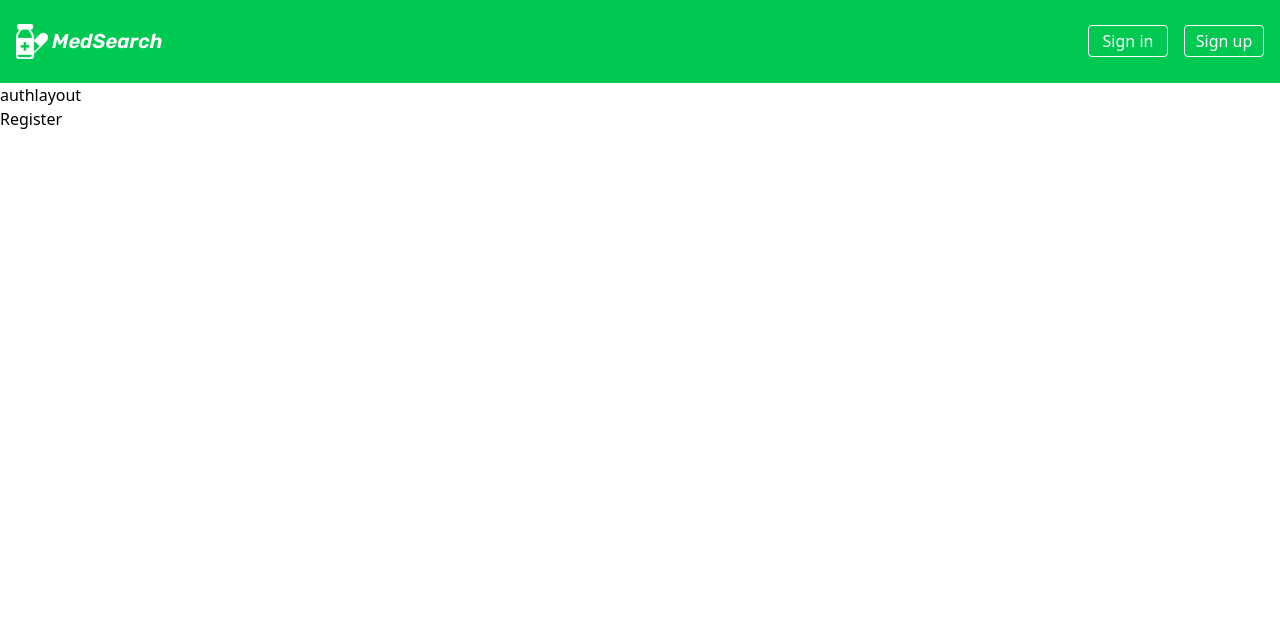
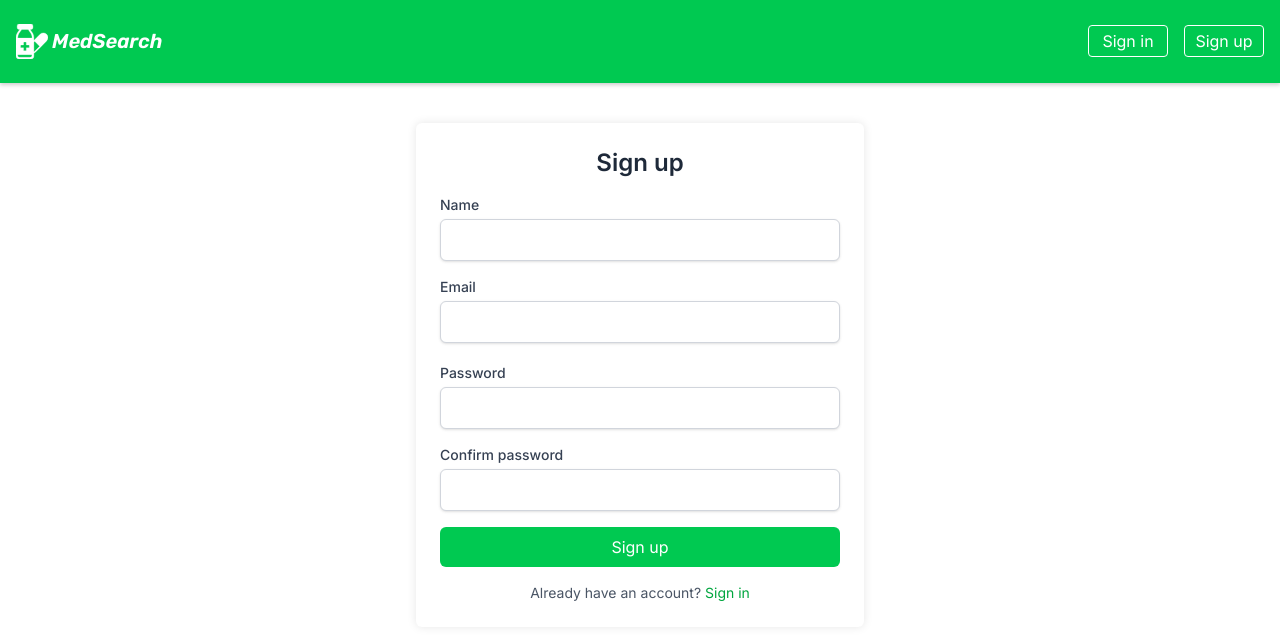
Before and after one commit to gryzun33/medsearch, a React (Vite) app: page /register in a window 1280 px wide. Shown: the top 640 px of the page. Built offline with nearby package versions, Linux system fonts and the light colour scheme.

Commit message:
feat: add registration form

```diff
--- a/package.json
+++ b/package.json
@@ -11,9 +11,11 @@
   },
   "dependencies": {
     "@heroicons/react": "^2.2.0",
+    "@tailwindcss/forms": "^0.5.10",
     "@tailwindcss/vite": "^4.0.7",
     "react": "^19.0.0",
     "react-dom": "^19.0.0",
+    "react-hook-form": "^7.54.2",
     "react-router": "^7.2.0",
     "tailwindcss": "^4.0.7"
   },
--- a/src/components/Header.tsx
+++ b/src/components/Header.tsx
@@ -5,7 +5,7 @@ import NavList from './NavList';
 
 const Header = () => {
   return (
-    <header className="bg-green-500 w-full">
+    <header className="bg-green-500 w-full shadow-[0_2px_4px_rgba(0,0,0,0.2)]">
       <div className="max-w-screen-xl mx-auto w-full flex justify-between items-center pt-6 pb-6 pl-4 pr-4">
         <HomeLink />
         <NavList />
--- /dev/null
+++ b/src/components/RegistrationForm.tsx
@@ -0,0 +1,140 @@
+import { SubmitHandler, useForm } from 'react-hook-form';
+import { Link } from 'react-router';
+
+type FormData = {
+  name: string;
+  email: string;
+  password: string;
+  confirmPassword: string;
+};
+
+const RegistrationForm = () => {
+  const {
+    register,
+    handleSubmit,
+    formState: { errors },
+    watch,
+  } = useForm<FormData>();
+
+  const onSubmit: SubmitHandler<FormData> = (data) => {
+    console.log('Форма отправлена', data);
+  };
+
+  return (
+    <div className="max-w-md mx-auto p-6 my-10 bg-white shadow-[0_0_10px_rgba(0,0,0,0.1)] rounded-md">
+      <h2 className="text-2xl font-semibold mb-4 text-center text-gray-800">
+        Sign up
+      </h2>
+      <form onSubmit={handleSubmit(onSubmit)}>
+        <div className="mb-4">
+          <label
+            className="block text-sm font-medium text-gray-700"
+            htmlFor="name"
+          >
+            Name
+          </label>
+          <input
+            type="text"
+            id="name"
+            {...register('name', { required: 'Name is required' })}
+            className="mt-1 block w-full px-3 py-2 border border-gray-300 rounded-md shadow-sm focus:outline-hidden focus:ring-2 focus:ring-green-500"
+          />
+          {errors.name && (
+            <p className="text-red-500 text-sm font-light">
+              {errors.name.message}
+            </p>
+          )}
+        </div>
+
+        <div className="mb-5">
+          <label
+            className="block text-sm font-medium text-gray-700"
+            htmlFor="email"
+          >
+            Email
+          </label>
+          <input
+            type="email"
+            id="email"
+            {...register('email', {
+              required: 'Email is required',
+              pattern: {
+                value: /^[a-zA-Z0-9_.+-]+@[a-zA-Z0-9-]+\.[a-zA-Z0-9-.]+$/,
+                message: 'Invalid email format',
+              },
+            })}
+            className="mt-1 block w-full px-3 py-2 border border-gray-300 rounded-md shadow-sm focus:outline-none focus:ring-2 focus:ring-green-500"
+          />
+          {errors.email && (
+            <p className="text-red-500 text-sm font-light">
+              {errors.email.message}
+            </p>
+          )}
+        </div>
+
+        <div className="mb-4">
+          <label
+            className="block text-sm font-medium text-gray-700"
+            htmlFor="password"
+          >
+            Password
+          </label>
+          <input
+            type="password"
+            id="password"
+            {...register('password', {
+              required: 'Password is required',
+              minLength: { value: 6, message: 'Minimum of 6 characters' },
+            })}
+            className="mt-1 block w-full px-3 py-2 border border-gray-300 rounded-md shadow-sm focus:outline-none focus:ring-2 focus:ring-green-500"
+          />
+          {errors.password && (
+            <p className="text-red-500 text-sm font-light">
+              {errors.password.message}
+            </p>
+          )}
+        </div>
+
+        <div className="mb-4">
+          <label
+            className="block text-sm font-medium text-gray-700"
+            htmlFor="confirmPassword"
+          >
+            Confirm password
+          </label>
+          <input
+            type="password"
+            id="confirmPassword"
+            {...register('confirmPassword', {
+              required: 'Confirm password',
+              validate: (value) =>
+                value === watch('password') || 'Passwords don`t match',
+            })}
+            className="mt-1 block w-full px-3 py-2 border border-gray-300 rounded-md shadow-sm focus:outline-hidden focus:ring-2 focus:ring-green-500"
+          />
+          {errors.confirmPassword && (
+            <p className="text-red-500 text-sm font-light">
+              {errors.confirmPassword.message}
+            </p>
+          )}
+        </div>
+
+        <button
+          type="submit"
+          className="w-full py-2 px-4 bg-green-500 text-white rounded-md hover:bg-green-400 focus:outline-hidden focus:bg-green-400  cursor-pointer"
+        >
+          Sign up
+        </button>
+      </form>
+
+      <p className="mt-4 text-center text-sm text-gray-600">
+        Already have an account?{' '}
+        <Link to="/login" className="text-green-600 hover:underline">
+          Sign in
+        </Link>
+      </p>
+    </div>
+  );
+};
+
+export default RegistrationForm;
--- a/src/index.css
+++ b/src/index.css
@@ -1,7 +1,14 @@
 /* @import './assets/fonts/fonts.css'; */
 @import url('https://fonts.googleapis.com/css2?family=Rubik:ital,wght@1,600&display=swap');
+@import url('https://fonts.googleapis.com/css2?family=Inter:ital,opsz,wght@0,14..32,100..900;1,14..32,100..900&display=swap');
 @import 'tailwindcss';
+@plugin '@tailwindcss/forms';
 
 @theme {
   --font-rubik: 'Rubik', 'serif';
+  --font-inter: 'Inter', serif;
 }
+
+body {
+  font-family: var(--font-inter);
+}
--- a/src/layouts/AuthLayout.tsx
+++ b/src/layouts/AuthLayout.tsx
@@ -5,7 +5,6 @@ import { Outlet } from 'react-router';
 const AuthLayout = () => {
   return (
     <div>
-      <div>authlayout</div>
       {/* <Header /> */}
       {/* <Sidebar /> */}
       <main>
--- a/src/pages/Register/Register.tsx
+++ b/src/pages/Register/Register.tsx
@@ -1,5 +1,11 @@
+import RegistrationForm from '../../components/RegistrationForm';
+
 const Register = () => {
-  return <div>Register</div>;
+  return (
+    <div>
+      <RegistrationForm />
+    </div>
+  );
 };
 
 export default Register;
```
Also changed, not shown: 1 other file (tests, documents, lock files or other folders).
